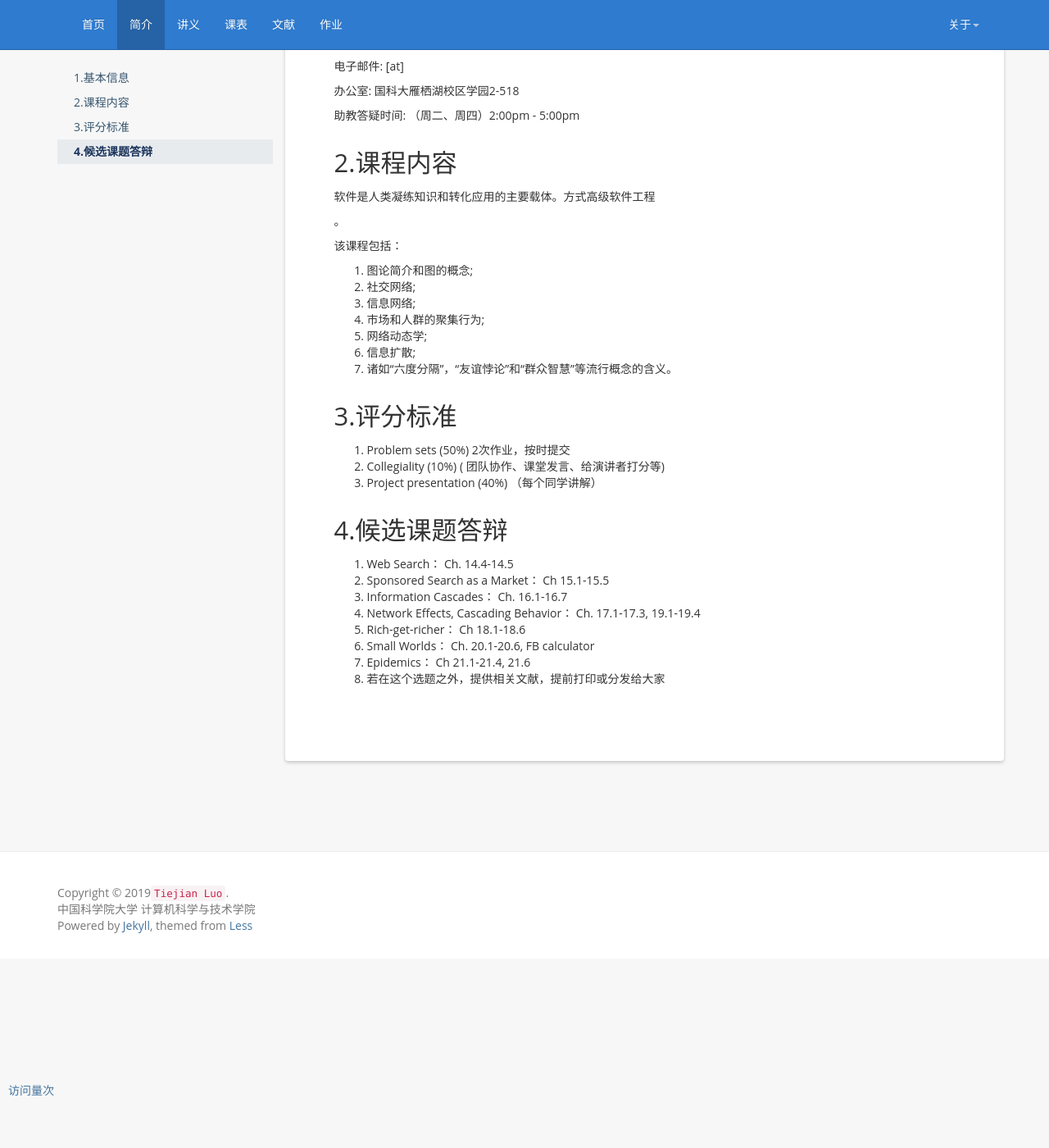
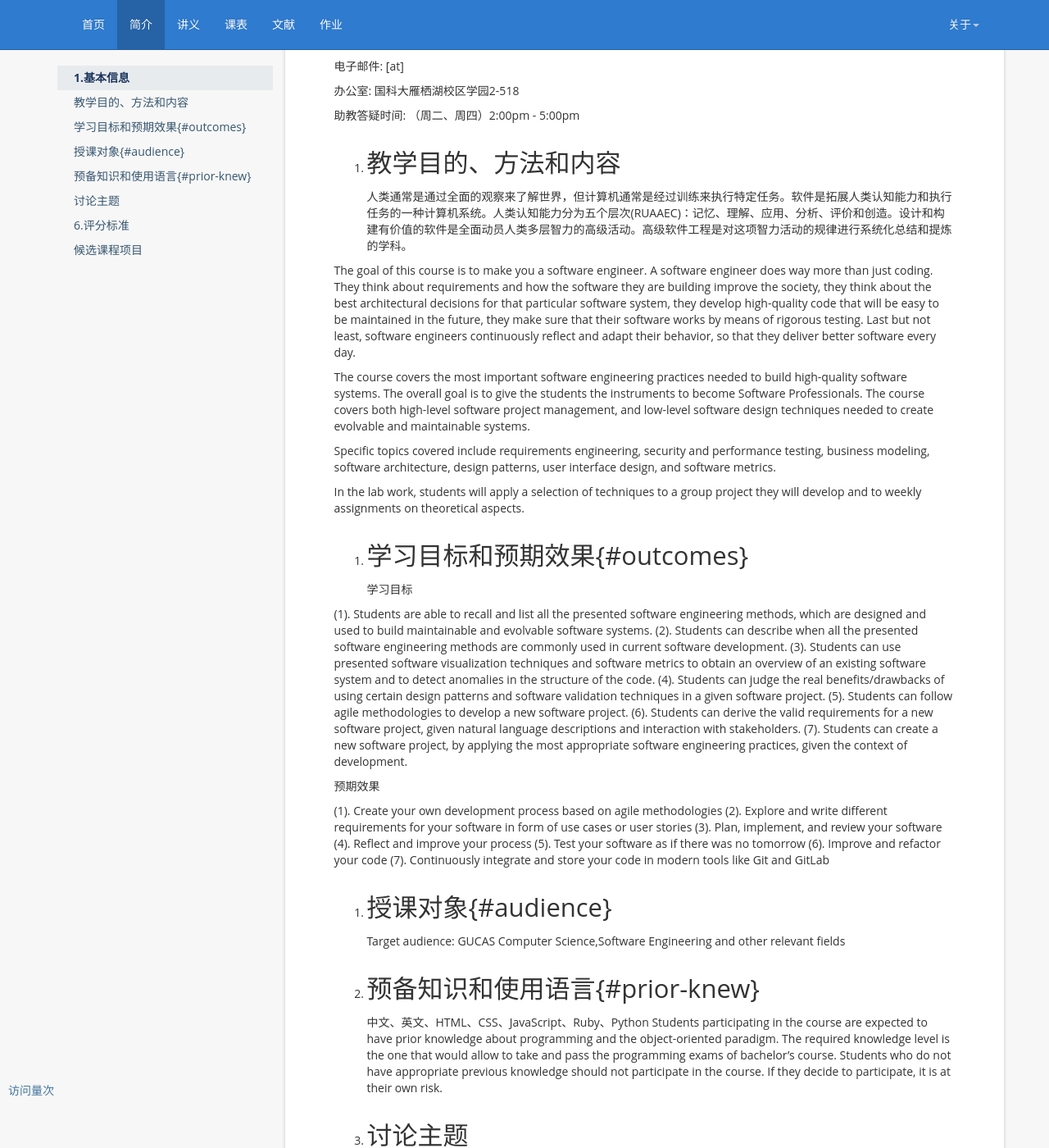
Before and after one commit to tjluo-ucas/ase, a Jekyll site: the page built from _posts/2019-02-08-intro.md, in a window 1280 px wide and 1400 px high, scrolled down 239 px. Shown: the whole window at 82% size. Built offline with Jekyll 4.4.1, drawn with Linux system fonts in a browser that asks for light colours; nearby versions of some CDN libraries; comment, search, counter and statistics services are not loaded; before the commit the page ends 1408 px from its top, so only the background shows below that; some of the changed text lies outside the part shown.

Commit message:
add more

```diff
--- a/_posts/2019-02-08-intro.md
+++ b/_posts/2019-02-08-intro.md
@@ -30,34 +30,75 @@ banner: 课程简介
 
 助教答疑时间: （周二、周四）2:00pm - 5:00pm
 
-2.课程内容 {#contents}
+2. 教学目的、方法和内容 {#contents}
 ---------------------------
-软件是人类凝练知识和转化应用的主要载体。方式高级软件工程
+人类通常是通过全面的观察来了解世界，但计算机通常是经过训练来执行特定任务。软件是拓展人类认知能力和执行任务的一种计算机系统。人类认知能力分为五个层次(RUAAEC)：记忆、理解、应用、分析、评价和创造。设计和构建有价值的软件是全面动员人类多层智力的高级活动。高级软件工程是对这项智力活动的规律进行系统化总结和提炼的学科。
 
-。
+The goal of this course is to make you a software engineer. A software engineer does way more than just coding. They think about requirements and how the software they are building improve the society, they think about the best architectural decisions for that particular software system, they develop high-quality code that will be easy to be maintained in the future, they make sure that their software works by means of rigorous testing. Last but not least, software engineers continuously reflect and adapt their behavior, so that they deliver better software every day.
 
-该课程包括：
-1. 图论简介和图的概念;
-2. 社交网络;
-3. 信息网络;
-4. 市场和人群的聚集行为;
-5. 网络动态学;
-6. 信息扩散;
-7. 诸如“六度分隔”，“友谊悖论”和“群众智慧”等流行概念的含义。
+The course covers the most important software engineering practices needed to build high-quality software systems. The overall goal is to give the students the instruments to become Software Professionals. The course covers both high-level software project management, and low-level software design techniques needed to create evolvable and maintainable systems.
 
-3.评分标准 {#criteria}
+Specific topics covered include requirements engineering, security and performance testing, business modeling, software architecture, design patterns, user interface design, and software metrics.
+
+In the lab work, students will apply a selection of techniques to a group project they will develop and to weekly assignments on theoretical aspects.
+
+3. 学习目标和预期效果{#outcomes}
+---------------------------------
+学习目标
+
+(1). Students are able to recall and list all the presented software engineering methods, which are designed and used to build maintainable and evolvable software systems.
+(2). Students can describe when all the presented software engineering methods are commonly used in current software development.
+(3). Students can use presented software visualization techniques and software metrics to obtain an overview of an existing software system and to detect anomalies in the structure of the code.
+(4). Students can judge the real benefits/drawbacks of using certain design patterns and software validation techniques in a given software project.
+(5). Students can follow agile methodologies to develop a new software project.
+(6). Students can derive the valid requirements for a new software project, given natural language descriptions and interaction with stakeholders.
+(7). Students can create a new software project, by applying the most appropriate software engineering practices, given the context of development.
+
+预期效果
+
+(1). Create your own development process based on agile methodologies
+(2). Explore and write different requirements for your software in form of use cases or user stories
+(3). Plan, implement, and review your software
+(4). Reflect and improve your process
+(5). Test your software as if there was no tomorrow
+(6). Improve and refactor your code
+(7). Continuously integrate and store your code in modern tools like Git and GitLab
+
+4. 授课对象{#audience}
 ---------------------------
-1. Problem sets (50%) 2次作业，按时提交
-2. Collegiality (10%) ( 团队协作、课堂发言、给演讲者打分等)
-3. Project presentation (40%) （每个同学讲解）
+Target audience: GUCAS Computer Science,Software Engineering and other relevant fields
 
-4.候选课题答辩 {#topics}
+5. 预备知识和使用语言{#prior-knew}
+----------------------------
+中文、英文、HTML、CSS、JavaScript、Ruby、Python
+Students participating in the course are expected to have prior knowledge about programming and the object-oriented paradigm. The required knowledge level is the one that would allow to take and pass the programming exams of bachelor’s course.
+Students who do not have appropriate previous knowledge should not participate in the course. If they decide to participate, it is at their own risk.
+
+
+5. 讨论主题 {#topics}
+----------------------------
+Specific topics covered include
+1). requirements engineering
+2). business modeling
+3). software architecture
+4). design patterns
+5). user interface design
+6). security and performance testing
+7). software metrics
+
+6.评分标准 {#assessment}
 ---------------------------
-1. Web Search： Ch. 14.4-14.5
-2. Sponsored Search as a Market： Ch 15.1-15.5
-3. Information Cascades： Ch. 16.1-16.7
-4. Network Effects, Cascading Behavior： Ch. 17.1-17.3, 19.1-19.4
-5. Rich-get-richer： Ch 18.1-18.6
-6. Small Worlds： Ch. 20.1-20.6, FB calculator
-7. Epidemics： Ch 21.1-21.4, 21.6
-8. 若在这个选题之外，提供相关文献，提前打印或分发给大家
+1. Problem sets (15%) 5次作业，按时提交
+2. Collegiality (5%) (课堂提问或回答问题)
+3. Project  (40%) （不多于三个人的项目小组）
+4. Final Examination (40%)
+
+7. 候选课程项目 {#projects}
+---------------------------
+1). Learning Management System（学习管理系统），参考https://www.canvaslms.com/
+2). Customer Management System (客户管理系统)，参考http://demo.fatfreecrm.com/
+3). Question Discuss System (答疑和讨论系统)，参考 https://www.discourse.org/
+4). Selecting Course System (选课系统),参考
+5). 股票预测系统
+6). 对话机器人系统
+7). 除以上之外，可自选题目。
```
Also changed, not shown: other parts of _posts/2019-02-08-intro.md (+2 -2 lines).
